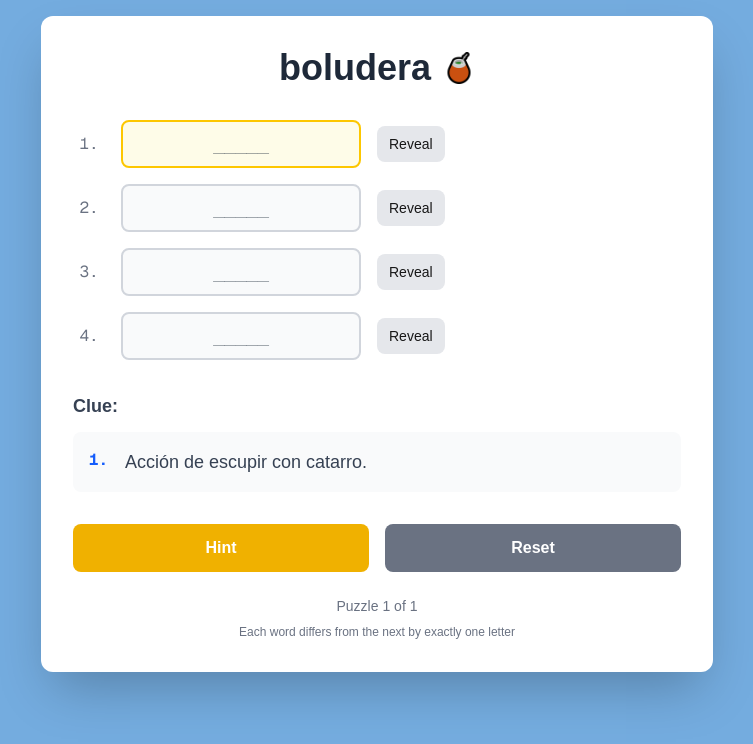
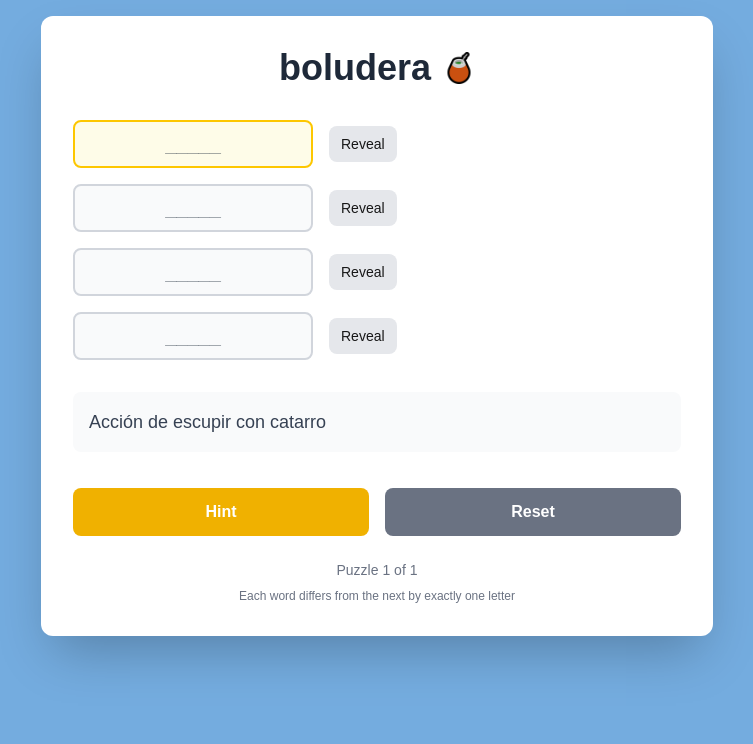
Before and after one commit to sotlucas/boludera, a Next.js app: page / in a window 1280 px wide. Shown: the top 744 px of the page, without its empty margins (263-1016 px from the left). Built offline with nearby package versions, Linux system fonts and the light colour scheme.

Commit message:
feat: eliminar números de fila

```diff
--- a/src/app/page.tsx
+++ b/src/app/page.tsx
@@ -8,10 +8,10 @@ const GAME_PUZZLES = [
   {
     words: ["GARSO", "GARCO", "GARCA", "GARRA"],
     clues: [
-      "Acción de escupir con catarro.",
-      "Defecar, materia fecal, excremento.",
-      "Persona que actúa de manera deshonesta o traicionera.",
-      "Sinónimo de esfuerzo (en deportes).",
+      "Acción de escupir con catarro",
+      "Defecar, materia fecal, excremento",
+      "Persona que actúa de manera deshonesta o traicionera",
+      "Sinónimo de esfuerzo (en deportes)",
     ],
     title: "",
   },
@@ -115,10 +115,6 @@ export default function WordLadder() {
           <div className="space-y-4 mb-8">
             {currentPuzzle.words.map((word, index) => (
               <div key={index} className="flex items-center space-x-4">
-                <div className="w-8 text-center text-gray-500 font-mono">
-                  {index + 1}.
-                </div>
-
                 <div className="flex-1 flex items-center space-x-4">
                   <input
                     type="text"
@@ -149,11 +145,7 @@ export default function WordLadder() {
           </div>
 
           <div className="space-y-3 mb-8 min-h-16">
-            <h3 className="text-lg font-semibold text-gray-700">Clue:</h3>
             <div className="flex items-start space-x-3 bg-gray-50 p-4 rounded-lg">
-              <span className="text-blue-600 font-mono font-bold min-w-6">
-                {selectedRow + 1}.
-              </span>
               <span className="text-gray-700 text-lg">
                 {currentPuzzle.clues[selectedRow]}
               </span>
```
